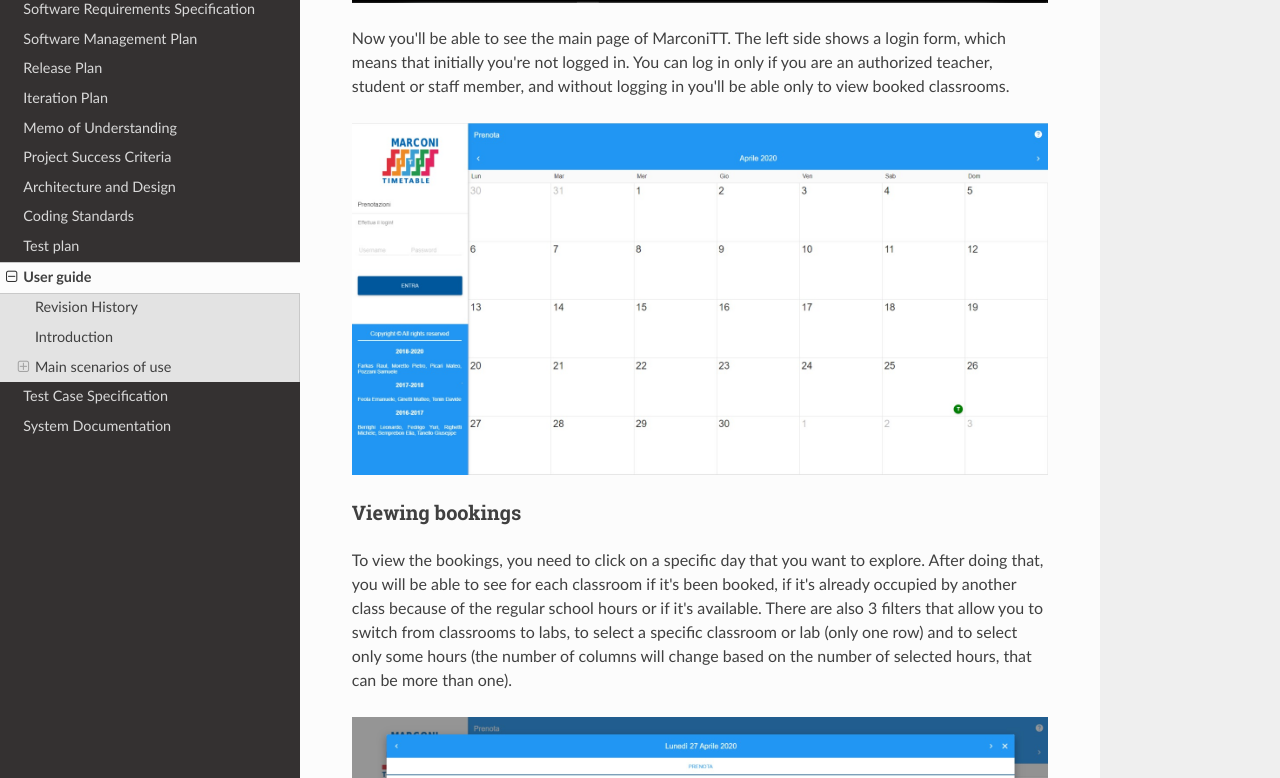
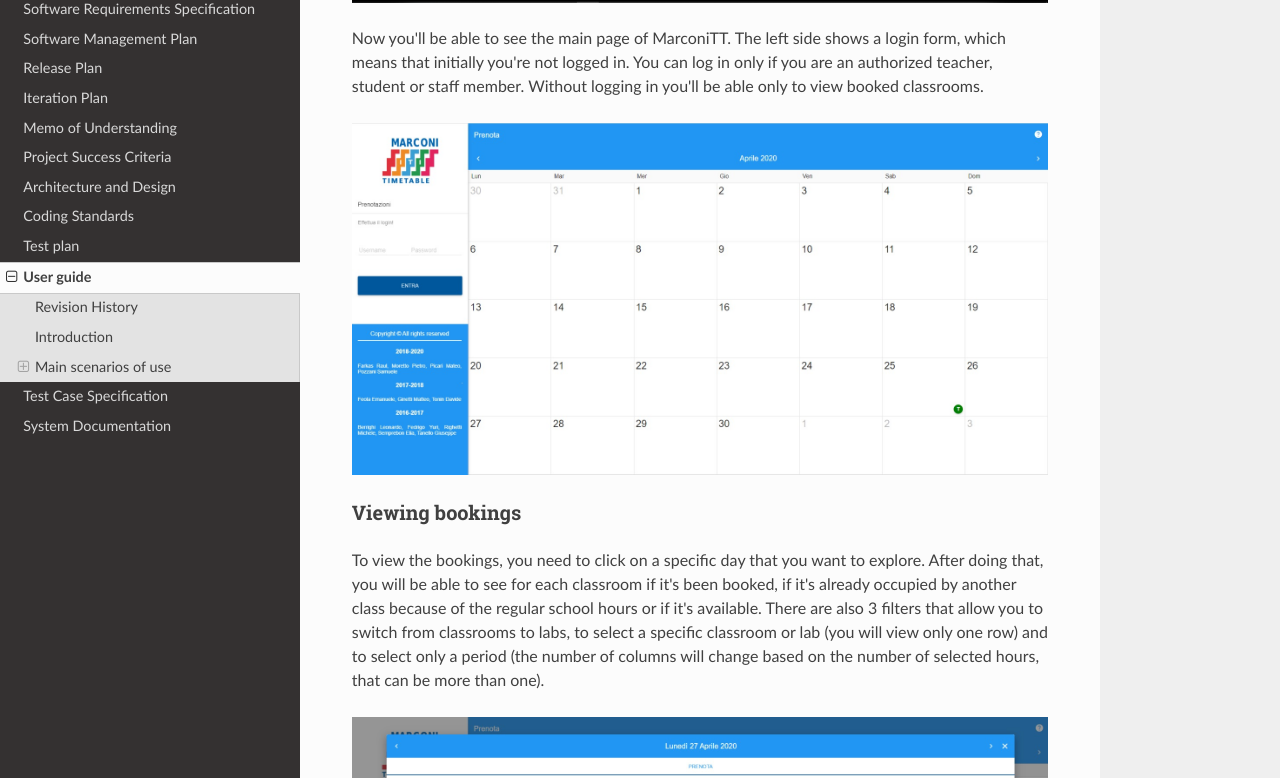
Before and after one commit to TrackyRaul/2020_5CI__team3_Farkas, an MkDocs documentation site: the page built from docs/user_guide.md, in a window 1280 px wide and 1400 px high, scrolled down 871 px. Shown: the part 229-1007 px from the top of the window. Built offline with MkDocs 1.6.1, drawn with Linux system fonts in a browser that asks for light colours; nearby versions of some CDN libraries; some of the changed text lies outside the part shown.

Commit message:
Update user_guide.md

```diff
--- a/docs/user_guide.md
+++ b/docs/user_guide.md
@@ -22,23 +22,23 @@
 
 ![1](images/1.PNG)
 
-Now you'll be able to see the main page of MarconiTT. The left side shows a login form, which means that initially you're not logged in. You can log in only if you are an authorized teacher, student or staff member, and without logging in you'll be able only to view booked classrooms.
+Now you'll be able to see the main page of MarconiTT. The left side shows a login form, which means that initially you're not logged in. You can log in only if you are an authorized teacher, student or staff member. Without logging in you'll be able only to view booked classrooms.
 
 ![1](images/2.jpeg)
 
 ### Viewing bookings
 
-To view the bookings, you need to click on a specific day that you want to explore. After doing that, you will be able to see for each classroom if it's been booked, if it's already occupied by another class because of the regular school hours or if it's available. There are also 3 filters that allow you to switch from classrooms to labs, to select a specific classroom or lab (only one row) and to select only some hours (the number of columns will change based on the number of selected hours, that can be more than one).
+To view the bookings, you need to click on a specific day that you want to explore. After doing that, you will be able to see for each classroom if it's been booked, if it's already occupied by another class because of the regular school hours or if it's available. There are also 3 filters that allow you to switch from classrooms to labs, to select a specific classroom or lab (you will view only one row) and to select only a period (the number of columns will change based on the number of selected hours, that can be more than one).
 
 ![1](images/3.jpeg)
 
 ### Booking classrooms or labs
 
-If you're allowed, you can login in order to book a classroom or insert an event. The following screen will show up. As you can see, now there are multiple options in the left side, and the default option ("Prenotazioni") is the one that allows you to book classrooms.
+If you're allowed, you can login in order to book a classroom or insert an event. The following screen will show up. As you can see, now there are multiple options in the left side, and the default option "Prenotazioni" is the one that allows you to book classrooms.
 
 ![1](images/4.jpeg)
 
-After clicking on a chosen day and a chosen classroom (in an hour when it must be available), you have to select from the drop down menu the reason why you are booking it. Then you also have to type in the number of hours for which the classroom will be booked (be careful, if you don't pay attention you may overwrite another booking. If this happens, then a warning message will show up and you will have to confirm your booking).
+After clicking on a chosen day and a chosen classroom (in an hour when it must be available), you have to select from the drop down menu the reason why you are booking it. Then you also have to type in for how long you're booking the classroom for (be careful, if you don't pay attention you may overwrite another booking. If this happens, then a warning message will show up and you will have to confirm your booking).
 
 ![1](images/5.jpeg)
 
```
Also changed, not shown: other parts of docs/user_guide.md (+3 -3 lines).
